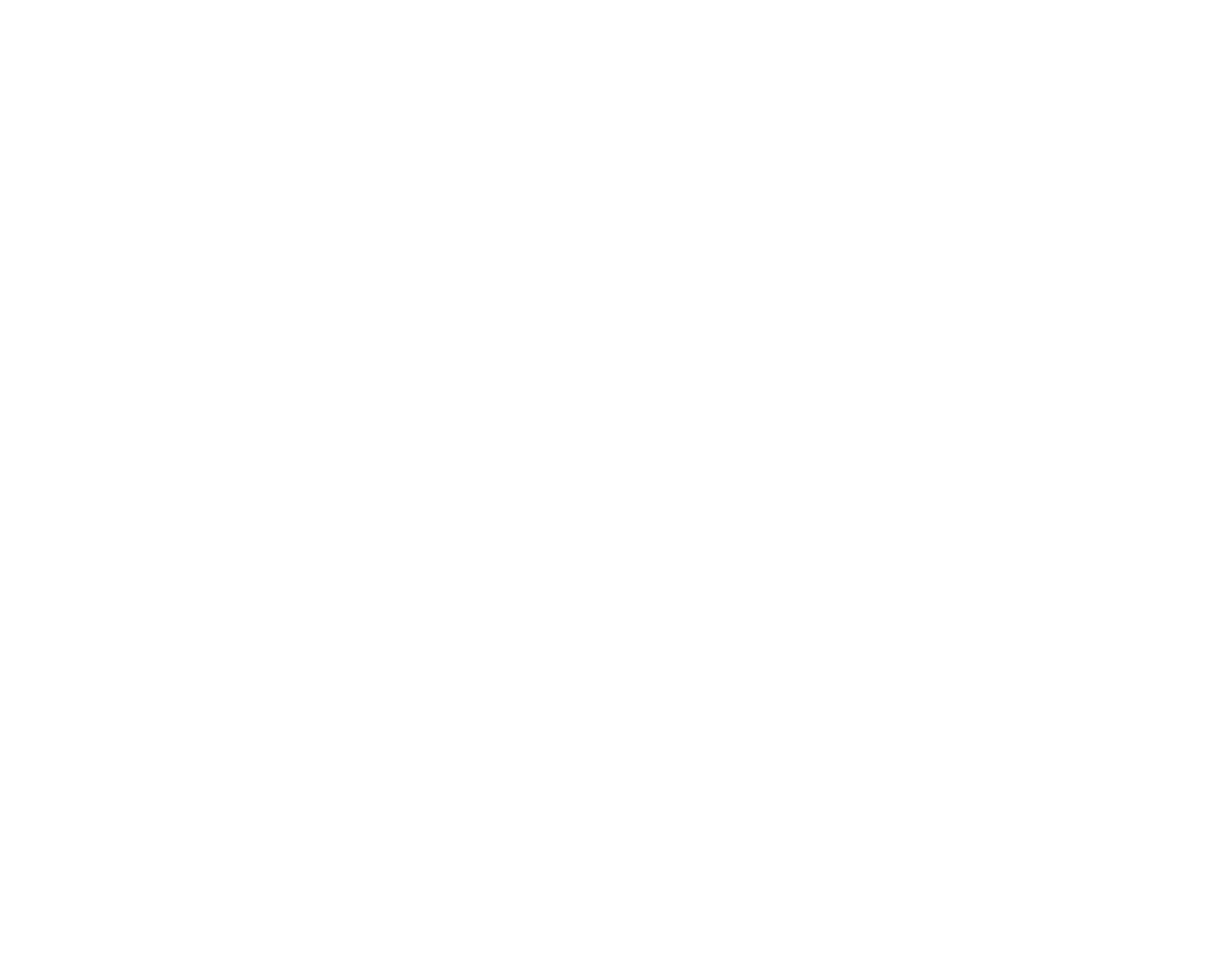
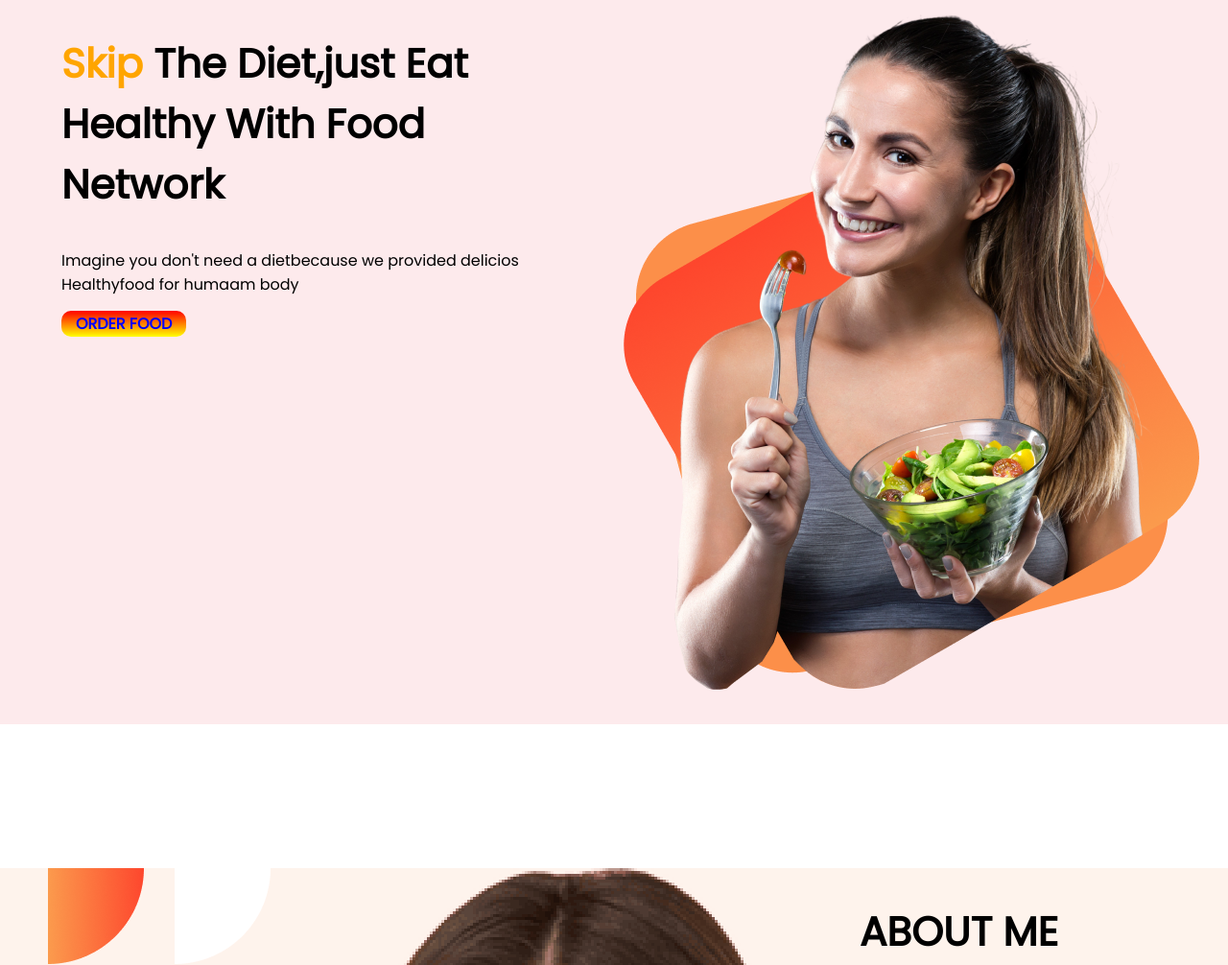
Before and after one commit to MANI-RULISLAM/food-network, a plain HTML site: page index.html in a window 1280 px wide. Shown: the top 1006 px of the page at 96% size. Before the commit the page ends 800 px from the top, so only its background shows below. Drawn offline with Linux system fonts and the light colour scheme.

Commit message:
two section submit

```diff
--- a/index.html
+++ b/index.html
@@ -5,9 +5,32 @@
     <meta http-equiv="X-UA-Compatible" content="IE=edge">
     <meta name="viewport" content="width=device-width, initial-scale=1.0">
     <title>MY FOOD NETWORK FACILITY</title>
+    <link rel="preconnect" href="https://fonts.googleapis.com">
+    <link rel="preconnect" href="https://fonts.gstatic.com" crossorigin>
+    <link href="https://fonts.googleapis.com/css2?family=Poppins&display=swap" rel="stylesheet">
     <link rel="stylesheet" href="style.css">
 </head>
 <body>
+    <section class="top-banner">
+       <div class="half-width">
+            <h1><span class="orange-color">Skip</span> The Diet,just Eat Healthy With Food Network</h1>
+        <p>Imagine you don't need a dietbecause we provided delicios Healthyfood for humaam body</p>
+        <a class="link-button" href="https://www.canva.com/">ORDER FOOD</a>
+       </div>
+       <div class="half-width">
+           <img src="images/female/Group 8425.png">
+       </div>
+    </section>
+    <section class="about-me">
+        <div class="half-width">
+            <img src="images/female/Person Image.png">
+        </div>
+        <div class="half-width">
+            <h1>ABOUT ME</h1>
+            <p>I am food provider.collect healthy and delicious food from here. there are no problem any food. so take you a chance here.i hope you order a food. waiting for your response.</p>
+            <a class="link-button" href="https://www.youtube.com/">CONTACT ME</a>
+        </div>
+    </section>
 
 </body>
 </html>
--- a/style.css
+++ b/style.css
@@ -0,0 +1,36 @@
+body{
+    font-family: 'Poppins', sans-serif;
+    margin: 0px;
+}
+h1{
+    font-size: 42px;
+}.orange-color{
+    color: orange;
+}
+section{
+    display: flex;
+    margin-bottom: 150px;
+}
+.half-width{
+    width: 50%;
+    padding-left:5%;
+}
+.link-button{
+    text-decoration: none;
+    background-image: linear-gradient(red,yellow);
+    border-radius: 10px;
+    padding: 2px 15px;
+    color: blue;
+    font-weight: 800;
+}
+.top-banner{
+    background-image: url(images/shapes/Frame\ 58.jpg);
+    background-repeat: no-repeat;
+}
+.half-width{
+    width:60%;
+}
+.about-me{
+    background-image: url(images/shapes/7.png);
+    background-repeat: no-repeat;
+}
```
Also changed, not shown: 1 other file.
